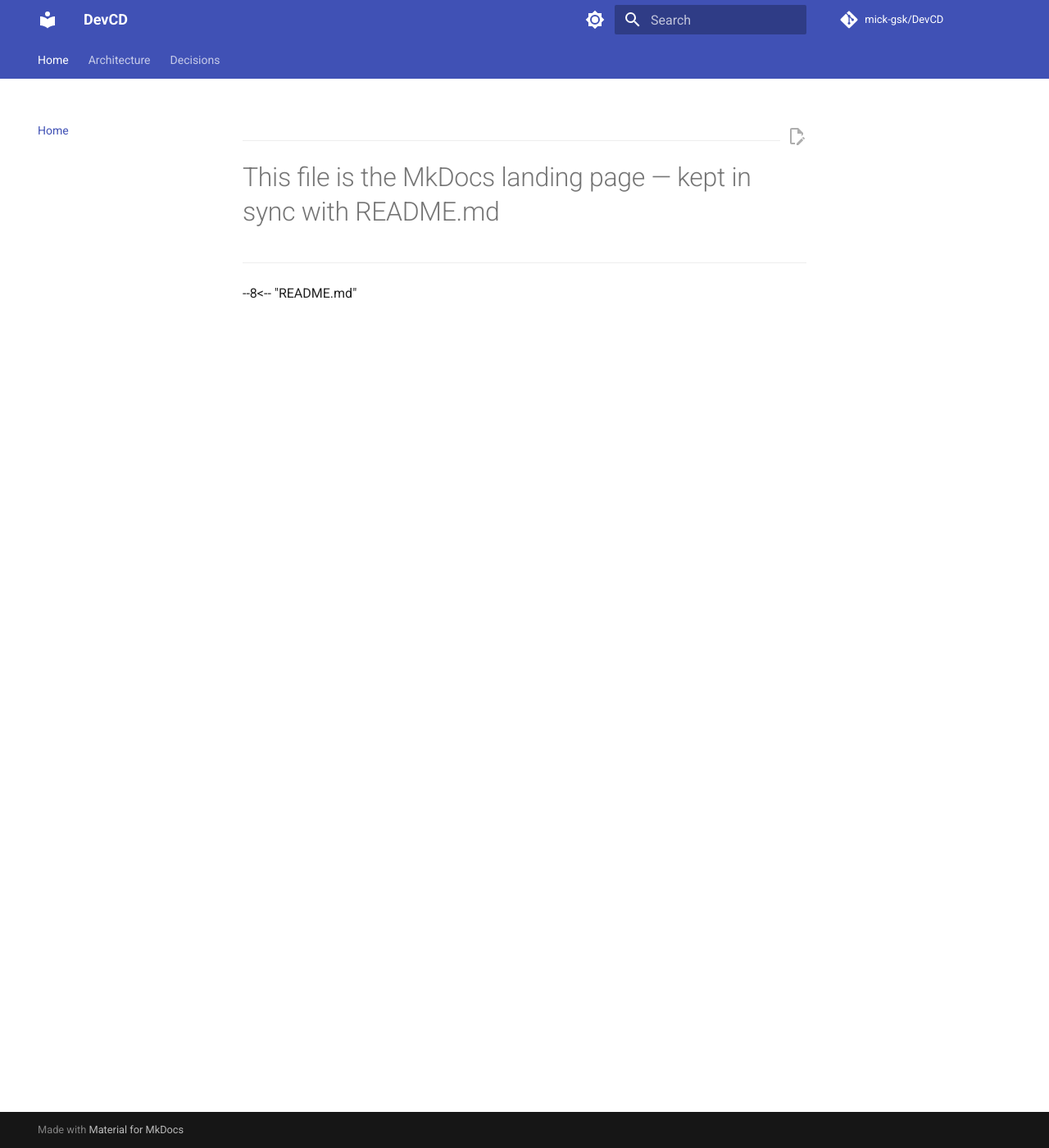
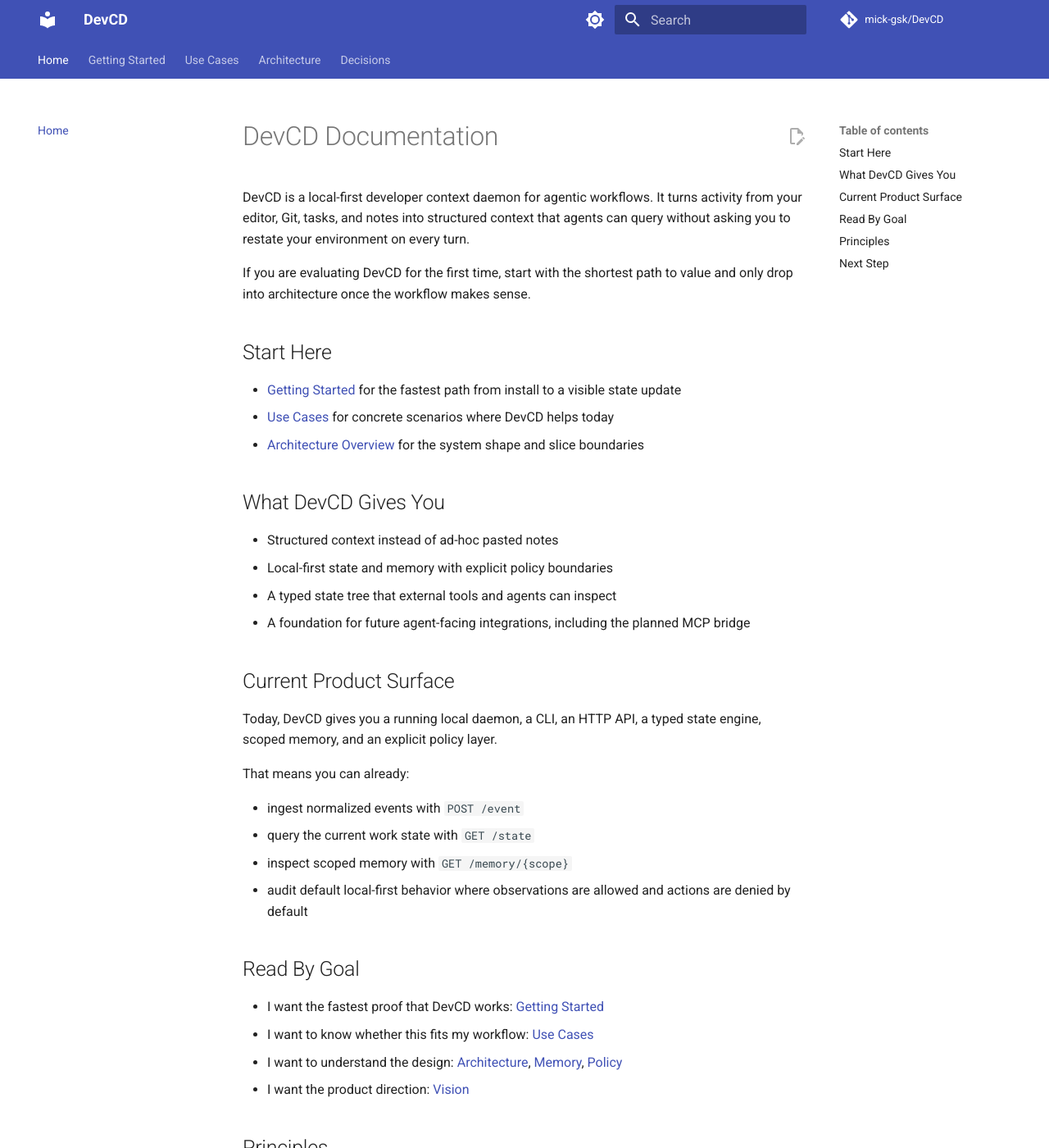
Before and after one commit to mick-gsk/DevCD, an MkDocs documentation site: the page built from docs/index.md, in a window 1280 px wide and 1400 px high. Shown: the whole window at 82% size. Built offline with MkDocs 1.6.1 and Material for MkDocs 9.7.7, drawn with Linux system fonts in a browser that asks for light colours; comment, search, counter and statistics services are not loaded; some of the changed text lies outside the part shown.

Commit message:
docs: improve first-run positioning

```diff
--- a/README.md
+++ b/README.md
@@ -6,13 +6,19 @@
 [![pre-commit](https://img.shields.io/badge/pre--commit-enabled-brightgreen?logo=pre-commit)](https://github.com/pre-commit/pre-commit)
 [![Vertical Slice Architecture](https://img.shields.io/badge/architecture-vertical--slice-informational)](docs/devcd/architecture.md)
 
-**DevCD is a local-first context daemon for agentic developer workflows.**
+**DevCD is the local-first context layer for agentic developer workflows.**
 
-It observes what you are working on — files, Git state, tasks, notes — normalizes that activity into structured events, maintains a typed state tree, and gates every observation or action through an explicit policy layer. Agents query DevCD instead of asking you to re-explain your context on every prompt.
+It observes what you are working on — files, Git state, tasks, notes — normalizes that activity into structured events, maintains a typed state tree, and gates every observation or action through an explicit policy layer. Agents can query DevCD instead of asking you to restate the same local context on every prompt.
 
 DevCD is not a model, chat interface, or task runner. It is the **state and policy layer** that lives between your working environment and any AI that assists you.
 
-[Vision](VISION.md) · [Architecture](docs/devcd/architecture.md) · [Contributing](CONTRIBUTING.md) · [AGENTS.md](AGENTS.md)
+[Getting Started](docs/getting-started.md) · [Use Cases](docs/use-cases.md) · [Vision](VISION.md) · [Architecture](docs/devcd/architecture.md) · [Contributing](CONTRIBUTING.md) · [AGENTS.md](AGENTS.md)
+
+Start here if you want the shortest path to value:
+
+- [Getting Started](docs/getting-started.md) to run DevCD, submit one event, and inspect state locally
+- [Use Cases](docs/use-cases.md) to see where DevCD helps today
+- [Architecture](docs/devcd/architecture.md) once you want the slice and data-flow details
 
 ---
 
--- a/docs/index.md
+++ b/docs/index.md
@@ -1,5 +1,66 @@
 ---
-# This file is the MkDocs landing page — kept in sync with README.md
+title: DevCD Docs
 ---
 
---8<-- "README.md"
+# DevCD Documentation
+
+DevCD is a local-first developer context daemon for agentic workflows. It turns
+activity from your editor, Git, tasks, and notes into structured context that
+agents can query without asking you to restate your environment on every turn.
+
+If you are evaluating DevCD for the first time, start with the shortest path to
+value and only drop into architecture once the workflow makes sense.
+
+## Start Here
+
+- [Getting Started](getting-started.md) for the fastest path from install to a
+  visible state update
+- [Use Cases](use-cases.md) for concrete scenarios where DevCD helps today
+- [Architecture Overview](devcd/architecture.md) for the system shape and slice
+  boundaries
+
+## What DevCD Gives You
+
+- Structured context instead of ad-hoc pasted notes
+- Local-first state and memory with explicit policy boundaries
+- A typed state tree that external tools and agents can inspect
+- A foundation for future agent-facing integrations, including the planned MCP
+  bridge
+
+## Current Product Surface
+
+Today, DevCD gives you a running local daemon, a CLI, an HTTP API, a typed state
+engine, scoped memory, and an explicit policy layer.
+
+That means you can already:
+
+- ingest normalized events with `POST /event`
+- query the current work state with `GET /state`
+- inspect scoped memory with `GET /memory/{scope}`
+- audit default local-first behavior where observations are allowed and actions
+  are denied by default
+
+## Read By Goal
+
+- I want the fastest proof that DevCD works:
+  [Getting Started](getting-started.md)
+- I want to know whether this fits my workflow:
+  [Use Cases](use-cases.md)
+- I want to understand the design:
+  [Architecture](devcd/architecture.md), [Memory](devcd/memory.md),
+  [Policy](devcd/policy.md)
+- I want the product direction:
+  [Vision](https://github.com/mick-gsk/DevCD/blob/main/VISION.md)
+
+## Principles
+
+- Local-first by default
+- Explicit policy for every observation or action
+- Vertical Slice Architecture for each product capability
+- Small shared kernel, slice-owned behavior everywhere else
+
+## Next Step
+
+Run the guided setup in [Getting Started](getting-started.md), then inspect the
+current state and memory responses before moving on to the deeper architecture
+pages.
--- a/mkdocs.yml
+++ b/mkdocs.yml
@@ -41,6 +41,8 @@ markdown_extensions:
 
 nav:
   - Home: index.md
+  - Getting Started: getting-started.md
+  - Use Cases: use-cases.md
   - Architecture:
       - Overview: devcd/architecture.md
       - Memory Model: devcd/memory.md
```
Also changed, not shown: docs/getting-started.md (added, +95 -0 lines), docs/use-cases.md (added, +79 -0 lines).
